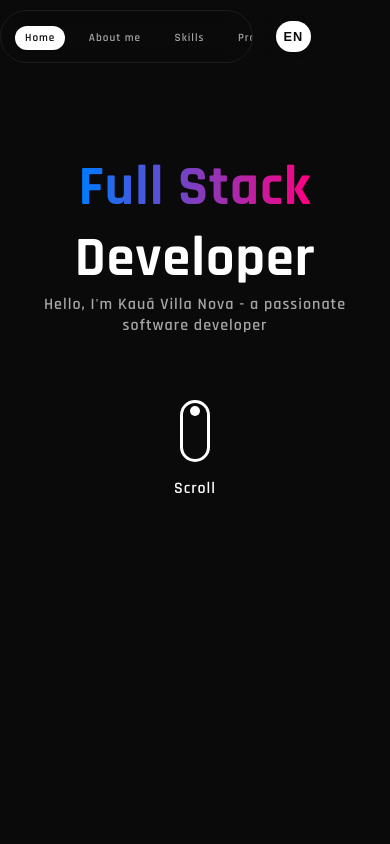
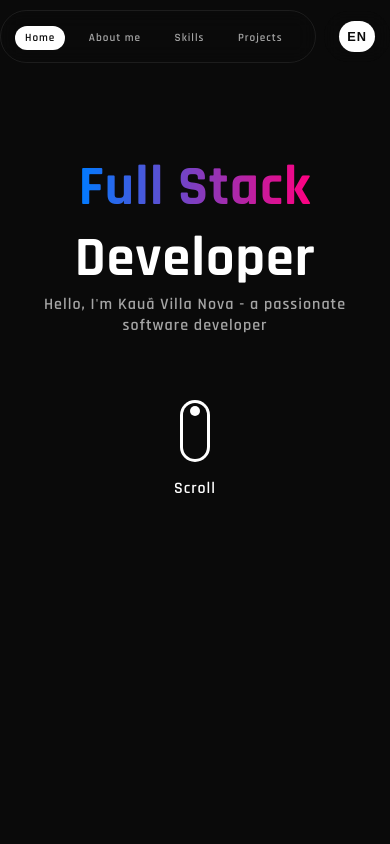
Before and after one commit to Kauavillan/portfolioV2, a Next.js app: page /en in a window 390 px wide. Shown: the top 844 px of the page. Built offline with nearby package versions, Linux system fonts and the light colour scheme.

Commit message:
feature: enhance Header and LanguageSelector components; implement language open state management and update styles for better responsiveness

```diff
--- a/src/components/Header.tsx
+++ b/src/components/Header.tsx
@@ -1,7 +1,7 @@
 "use client";
 import styles from "../styles/Navbar.module.scss";
 import { useTranslations } from "next-intl";
-import { useState, useEffect, useRef } from "react";
+import { useState, useEffect, useRef, useCallback } from "react";
 import LanguageSelector from "./items/LanguageSelector";
 import { useScreenSize } from "@/hooks";
 
@@ -14,7 +14,12 @@ export default function Header() {
   const t = useTranslations("Header");
   const { isMobile } = useScreenSize();
   const [activeSection, setActiveSection] = useState<string>("hero");
+  const [isLanguageOpen, setIsLanguageOpen] = useState(false);
   const navRef = useRef<HTMLElement | null>(null);
+
+  const handleLanguageOpenChange = useCallback((open: boolean) => {
+    setIsLanguageOpen(open);
+  }, []);
 
   useEffect(() => {
     const sectionIds = [
@@ -59,17 +64,22 @@ export default function Header() {
 
     // Wait a tick for className updates/layout before measuring.
     const id = window.requestAnimationFrame(() => {
-      const activeClass = typeof CSS !== "undefined" ? CSS.escape(styles.active) : styles.active;
-      const activeLi = navEl.querySelector(`li.${activeClass}`) as HTMLElement | null;
+      const activeClass =
+        typeof CSS !== "undefined" ? CSS.escape(styles.active) : styles.active;
+      const activeLi = navEl.querySelector(
+        `li.${activeClass}`
+      ) as HTMLElement | null;
       if (!activeLi) return;
 
       const navRect = navEl.getBoundingClientRect();
       const liRect = activeLi.getBoundingClientRect();
       const currentScrollLeft = navEl.scrollLeft;
-      const paddingLeft = Number.parseFloat(getComputedStyle(navEl).paddingLeft || "0") || 0;
+      const paddingLeft =
+        Number.parseFloat(getComputedStyle(navEl).paddingLeft || "0") || 0;
 
       // Align the active item to the left edge (inside nav padding).
-      const targetLeft = currentScrollLeft + (liRect.left - navRect.left) - paddingLeft;
+      const targetLeft =
+        currentScrollLeft + (liRect.left - navRect.left) - paddingLeft;
       const maxLeft = Math.max(0, navEl.scrollWidth - navEl.clientWidth);
       const clampedLeft = Math.min(Math.max(0, targetLeft), maxLeft);
 
@@ -103,7 +113,9 @@ export default function Header() {
   ];
 
   return (
-    <header className={styles.navbar}>
+    <header
+      className={`${styles.navbar} ${isLanguageOpen ? styles.langOpen : ""}`}
+    >
       <nav ref={navRef}>
         <ul>
           {navbarContent.map((item, index) => (
@@ -117,7 +129,7 @@ export default function Header() {
         </ul>
       </nav>
 
-      <LanguageSelector />
+      <LanguageSelector onOpenChange={handleLanguageOpenChange} />
     </header>
   );
 }
--- a/src/components/items/LanguageSelector.tsx
+++ b/src/components/items/LanguageSelector.tsx
@@ -4,13 +4,21 @@ import styles from "@styles/LanguageSelector.module.scss";
 import { useRouter, usePathname } from "@/i18n/navigation";
 import { useEffect, useState, useRef } from "react";
 
-export default function LanguageSelector() {
+export default function LanguageSelector({
+  onOpenChange,
+}: {
+  onOpenChange?: (isOpen: boolean) => void;
+}) {
   const [isOpen, setIsOpen] = useState(false);
   const navRef = useRef<HTMLElement>(null);
   const currentLocale = useLocale();
   const router = useRouter();
   const pathname = usePathname();
   const availableLocales = routing.locales;
+
+  useEffect(() => {
+    onOpenChange?.(isOpen);
+  }, [isOpen, onOpenChange]);
 
   // Detect clicks outside the component
   useEffect(() => {
--- a/src/providers/IconsProvider.tsx
+++ b/src/providers/IconsProvider.tsx
@@ -7,7 +7,7 @@ import {
 } from "react-icons/fa";
 import { BsBoxArrowUpRight } from "react-icons/bs";
 
-import { FaReact, FaAppStore } from "react-icons/fa6";
+import { FaReact, FaAppStore, FaNodeJs } from "react-icons/fa6";
 import { GrClose } from "react-icons/gr";
 import { IoMdMail } from "react-icons/io";
 import {
@@ -25,6 +25,7 @@ import {
 } from "react-icons/si";
 import Image from "next/image";
 import { TbBrandCSharp } from "react-icons/tb";
+import { BiLogoPostgresql } from "react-icons/bi";
 
 /** Icons from /public/icons with suffix Colored */
 const COLORED_ICONS_MAP = {
@@ -70,6 +71,8 @@ export const ICON_MAP = {
   appStore: FaAppStore,
   csharp: TbBrandCSharp,
   send: IoSend,
+  nodejs: FaNodeJs,
+  postgresql: BiLogoPostgresql,
   ...COLORED_ICONS_MAP,
 } as const;
 
--- a/src/styles/LanguageSelector.module.scss
+++ b/src/styles/LanguageSelector.module.scss
@@ -3,7 +3,6 @@
 .languageSelector {
   position: relative;
   border: none !important;
-  // gap: 1rem;
   border-radius: $border-radius-full;
   background-color: generate-opacity($background, 0.8);
   backdrop-filter: blur(10px);
@@ -11,17 +10,8 @@
   display: flex;
   overflow: hidden;
   align-items: center;
-  width: fit-content;
   gap: 0;
-
-  &:hover {
-    max-width: 18rem;
-  }
-
-  // Estado aberto via click/teclado
-  &.open {
-    max-width: 18rem;
-  }
+  flex-shrink: 0;
 
   .locale,
   .activeLocale {
@@ -34,6 +24,7 @@
     font-size: 0.8rem;
     transition: all 0.3s ease;
     white-space: nowrap;
+    flex-shrink: 0;
 
     display: flex;
     align-items: center;
@@ -51,6 +42,7 @@
     &:hover {
       background-color: generate-opacity($white-letter, 0.1);
     }
+    // Mantém o tamanho consistente também no mobile.
   }
 
   .activeLocale {
@@ -63,8 +55,20 @@
     }
   }
 
-  // No hover, mostra todos os botões
-  &:hover,
+  &:hover {
+    @include biggerThanMobileMediaQuery {
+      gap: 1rem;
+      .locale:not(:first-child),
+      .activeLocale:not(:first-child) {
+        opacity: 1;
+        transform: translateX(0);
+        max-width: 4rem;
+        padding: 8px;
+        pointer-events: auto;
+      }
+    }
+  }
+
   &.open {
     gap: 1rem;
     .locale:not(:first-child),
--- a/src/styles/Navbar.module.scss
+++ b/src/styles/Navbar.module.scss
@@ -9,7 +9,8 @@
   justify-content: center;
   align-items: center;
   gap: 8px;
-  width: 80%;
+  transform: translateX(0);
+  transition: transform 0.3s ease;
   ::-webkit-scrollbar {
     display: none;
   }
@@ -59,10 +60,15 @@
       overflow-x: auto;
       overflow-y: hidden;
       -webkit-overflow-scrolling: touch;
-      // width: 90vw;
     }
   }
   @include mobileMediaQuery {
     font-size: 0.8rem;
   }
 }
+
+.langOpen {
+  @include mobileMediaQuery {
+    // transform: translateX(-15vw);
+  }
+}
--- a/src/styles/_variables.scss
+++ b/src/styles/_variables.scss
@@ -131,6 +131,12 @@ $gradient-colors: (
   }
 }
 
+@mixin biggerThanMobileMediaQuery {
+  @include media-min($screen-md) {
+    @content;
+  }
+}
+
 // Reusable keyframes generator (keyframes can't accept runtime params, so we generate them via mixin)
 @mixin shadow-blink-keyframes(
   $name,
```
